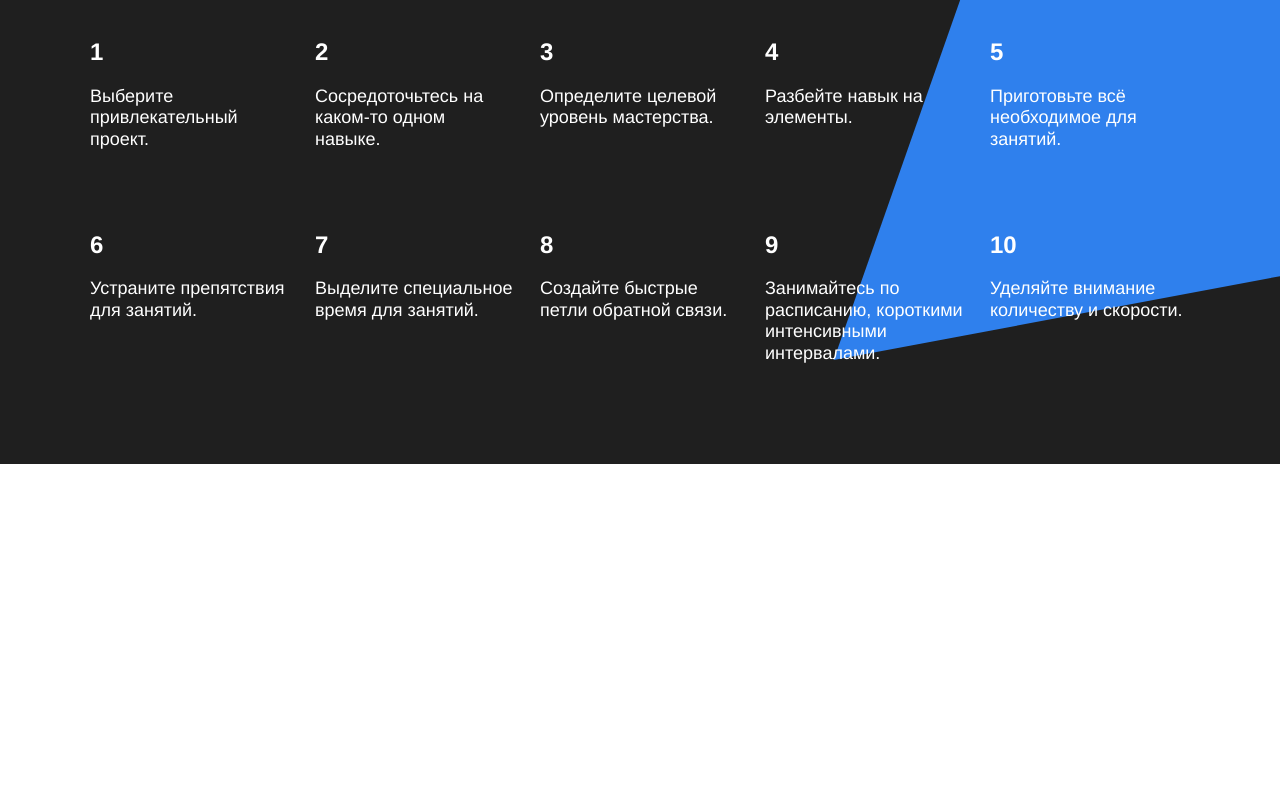
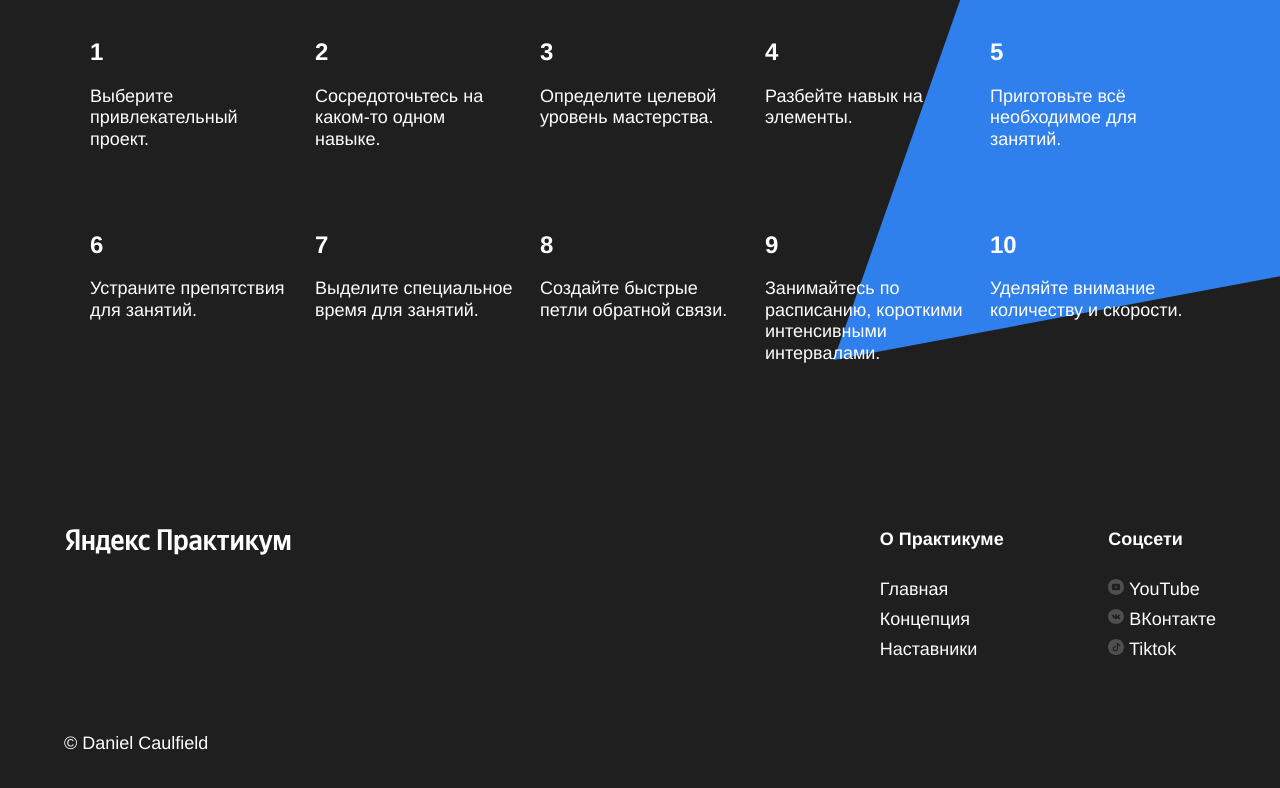
Before and after one commit to caulfield-daniel/first-project, a plain HTML site: page index.html in a window 1280 px wide. Shown: the part 3365-4153 px from the top of the page. Before the commit the page ends 3829 px from the top, so only its background shows below. Drawn offline with Linux system fonts and the light colour scheme.

Commit message:
завершена верстка футера, исправлена подгрузка изображений

```diff
--- a/index.html
+++ b/index.html
@@ -4,6 +4,7 @@
     <meta charset="UTF-8" />
     <meta name="viewport" content="width=device-width, initial-scale=1.0" />
     <title>Научиться учиться</title>
+    <link rel="stylesheet" href="./styles/normalize.css" />
     <link rel="stylesheet" href="./styles/style.css" />
   </head>
   <body>
@@ -188,7 +189,52 @@
           />
         </section>
       </main>
-      <footer class="footer"></footer>
+      <footer class="footer">
+        <div class="footer__columns">
+          <div class="footer__column footer__column_content_copyright">
+            <img
+              class="logo logo_place_footer"
+              src="images/logo_place_footer.svg"
+              alt="Яндекс.Практикум"
+            />
+            <p class="footer__author">&copy; Daniel Caulfield</p>
+          </div>
+          <div class="footer__column footer__column_content_info">
+            <h2 class="footer__column-heading">О Практикуме</h2>
+            <div class="footer__column-links">
+              <a href="" class="footer__column-link">Главная</a>
+              <a href="" class="footer__column-link">Концепция</a>
+              <a href="" class="footer__column-link">Наставники</a>
+            </div>
+          </div>
+          <div class="footer__column footer__column_content_social">
+            <h2 class="footer__column-heading">Соцсети</h2>
+            <div class="footer__column-links">
+              <a href="" class="footer__column-link">
+                <img
+                  class="footer__social-icon"
+                  src="images/youtube_color_white.svg"
+                />
+                YouTube
+              </a>
+              <a href="" class="footer__column-link">
+                <img
+                  class="footer__social-icon"
+                  src="images/vk_color_white.svg"
+                />
+                ВКонтакте
+              </a>
+              <a href="" class="footer__column-link">
+                <img
+                  class="footer__social-icon"
+                  src="images/tiktok_color_white.svg"
+                />
+                Tiktok
+              </a>
+            </div>
+          </div>
+        </div>
+      </footer>
     </div>
   </body>
 </html>
--- a/styles/style.css
+++ b/styles/style.css
@@ -120,7 +120,6 @@
 .digits {
   display: flex;
   flex-direction: column;
-
   align-items: center;
 }
 
@@ -177,7 +176,7 @@
   position: relative;
   height: 890px;
   background-color: #f2f2f2;
-  background-image: url(/images/feynman.png);
+  background-image: url(../images/feynman.png);
   background-repeat: no-repeat;
   background-position: bottom left;
   background-size: 867px 637px;
@@ -249,3 +248,70 @@
   margin-right: 0;
   margin-top: 80px;
 }
+
+/* Стили для footer */
+
+.footer {
+  background-color: #1f1f1f;
+  height: 350px;
+  display: flex;
+}
+.footer__columns {
+  display: flex;
+  flex-direction: row;
+  justify-content: space-between;
+  width: 90%;
+  margin: 60px auto 40px;
+}
+
+.footer__column {
+  display: flex;
+  flex-direction: column;
+}
+
+.footer__column_content_copyright {
+  flex-basis: 711px;
+  justify-content: space-between;
+}
+
+.logo_place_footer {
+  height: 32px;
+  width: 228px;
+}
+
+.footer__author {
+  margin: 18px 0 18px;
+  color: white;
+  width: fit-content;
+  line-height: 25px;
+  font-size: 18px;
+  font-weight: normal;
+}
+
+.footer__column-links {
+  margin: 20px 0 16px;
+  display: flex;
+  flex-direction: column;
+  justify-content: space-between;
+}
+
+.footer__column-link {
+  color: white;
+  text-decoration: none;
+  line-height: 30px;
+  font-size: 18px;
+  font-weight: normal;
+}
+
+.footer_social-icon {
+  width: 16px;
+  height: 16px;
+}
+
+.footer__column-heading {
+  color: white;
+  margin: 0;
+  line-height: 30px;
+  font-size: 18px;
+  font-weight: 600;
+}
```
Also changed, not shown: styles/normalize.css.
